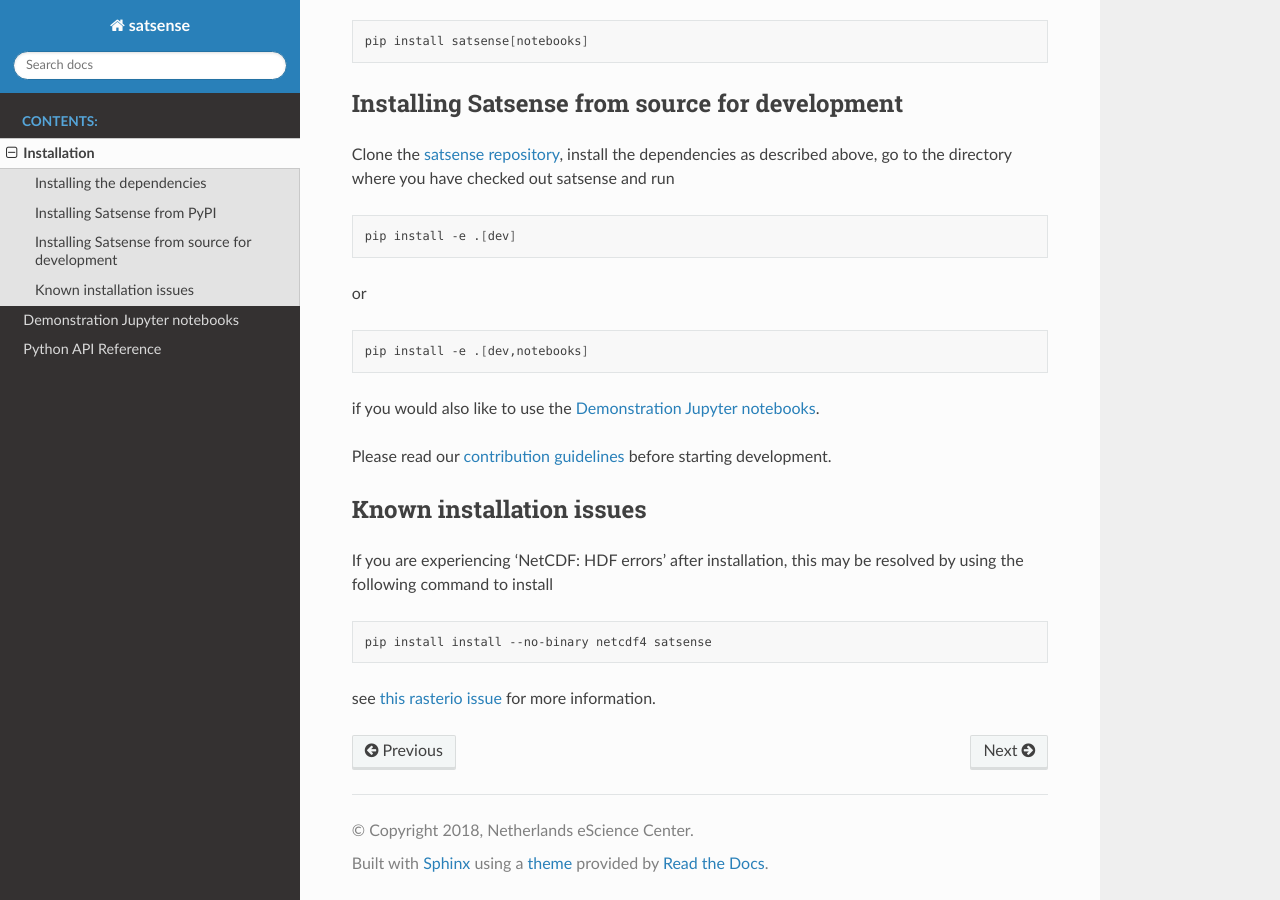
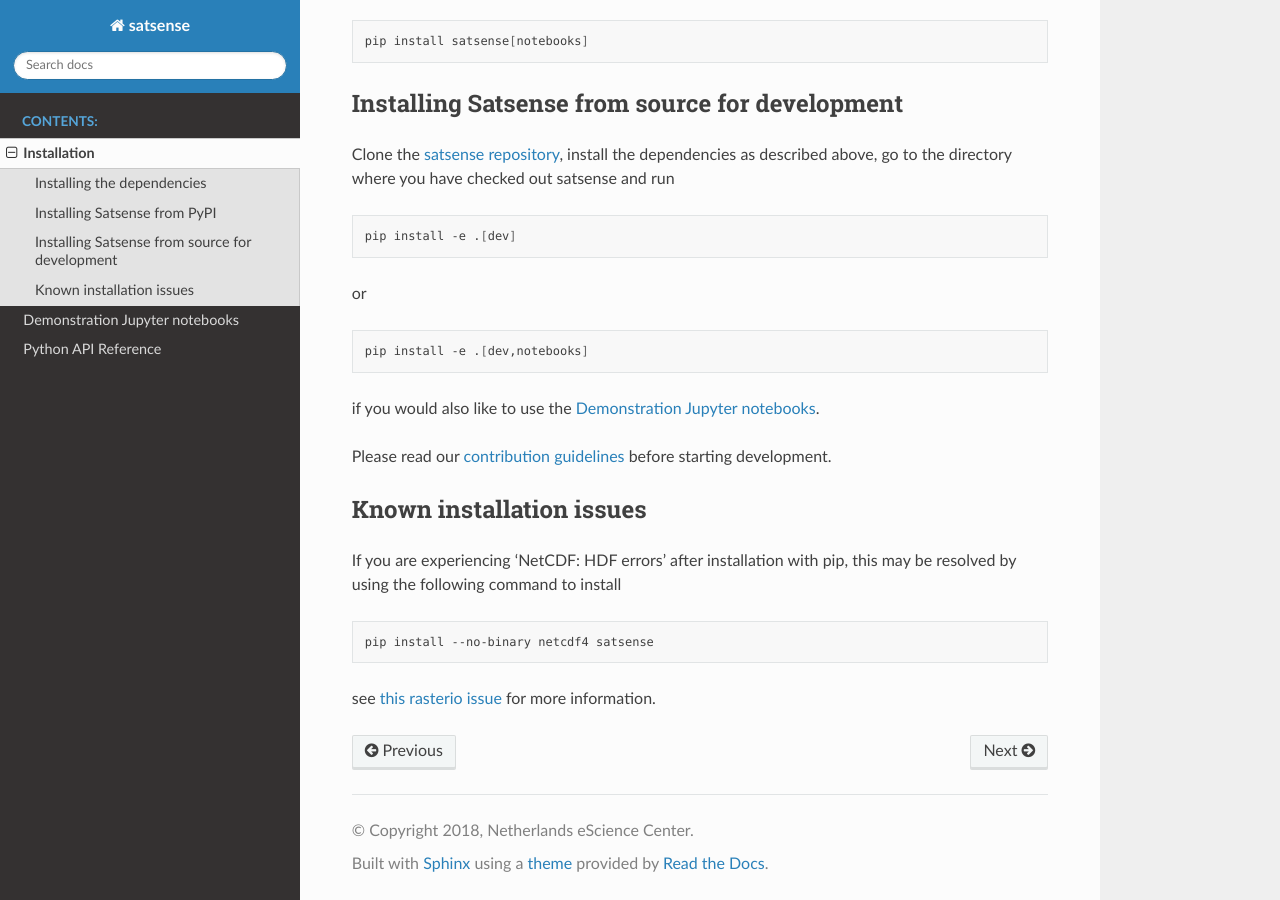
Before and after one commit to DynaSlum/satsense, a Sphinx documentation site: the page built from doc/installation.rst, in a window 1280 px wide and 900 px high, scrolled down 1504 px. Built offline with Sphinx 7.4.7 and the Read the Docs theme 2.0.0, drawn with Linux system fonts in a browser that asks for light colours; formulas are drawn with MathJax 3.

Commit message:
Fix typo in documentation

```diff
--- a/doc/installation.rst
+++ b/doc/installation.rst
@@ -102,12 +102,12 @@
 
 Known installation issues
 -------------------------
-If you are experiencing 'NetCDF: HDF errors' after installation, this may be
-resolved by using the following command to install
+If you are experiencing 'NetCDF: HDF errors' after installation with pip,
+this may be resolved by using the following command to install
 
 .. code-block:: bash
 
-   pip install install --no-binary netcdf4 satsense
+   pip install --no-binary netcdf4 satsense
 
 see `this rasterio issue <https://github.com/rasterio/rasterio-wheels/issues/12>`_
 for more information.
```
